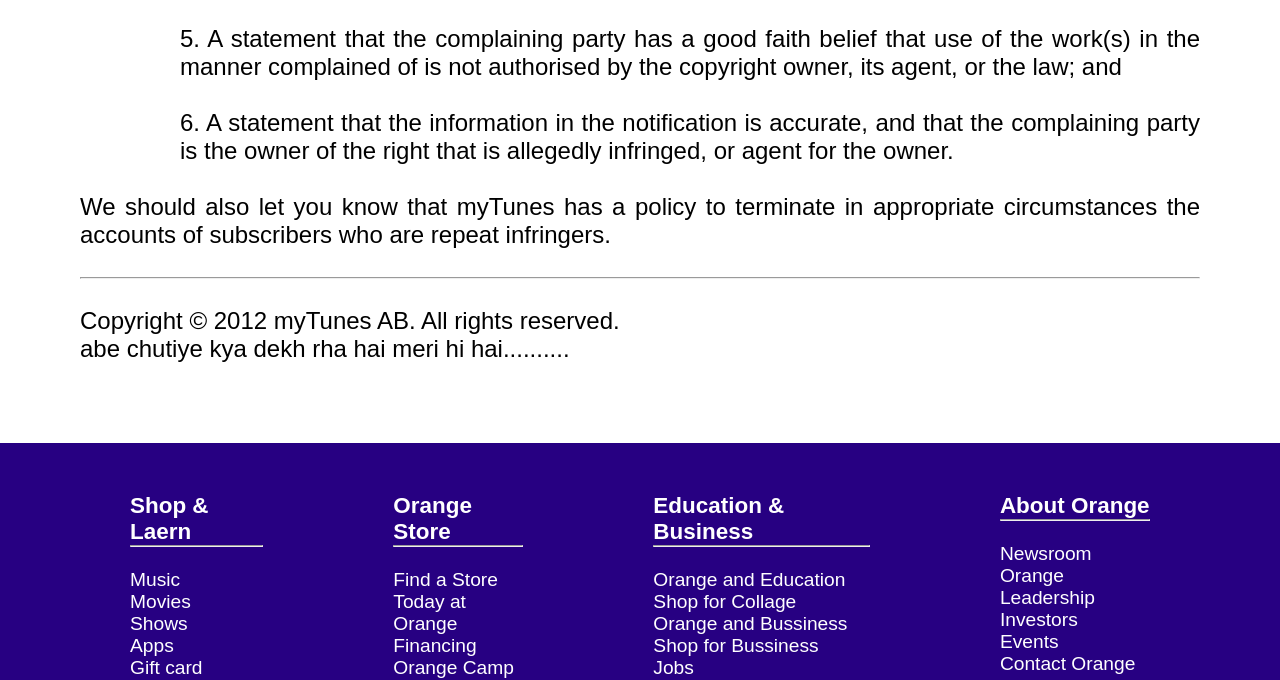
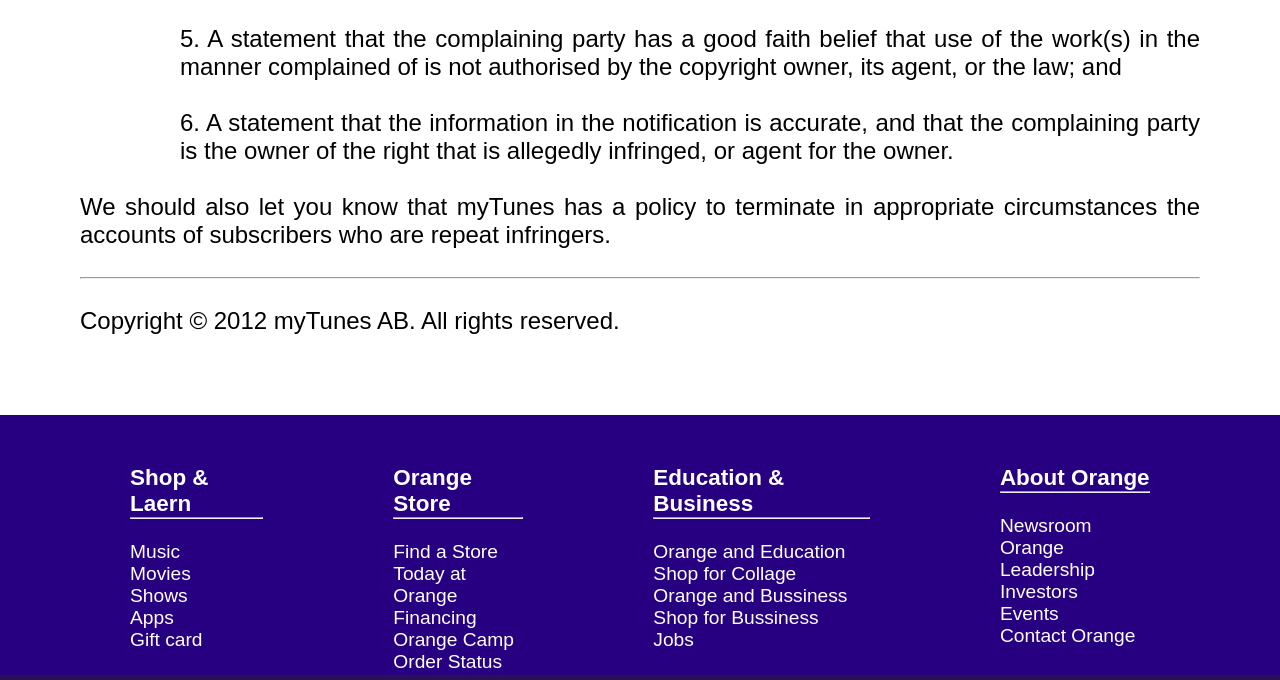
Before and after one commit to Huh-prince/mytunes, a plain HTML site: page copyrightpage.html in a window 1280 px wide. Shown: the part 861-1541 px from the top of the page. Drawn offline with Linux system fonts and the light colour scheme.

Commit message:
Update copyrightpage.html

```diff
--- a/copyrightpage.html
+++ b/copyrightpage.html
@@ -79,7 +79,6 @@
                     <br><br><hr><br>
                     Copyright © 2012 myTunes AB. All rights reserved.
                 </p>
-        abe chutiye kya dekh rha hai meri hi hai..........
             </div>
     </div>
 </section>
```
